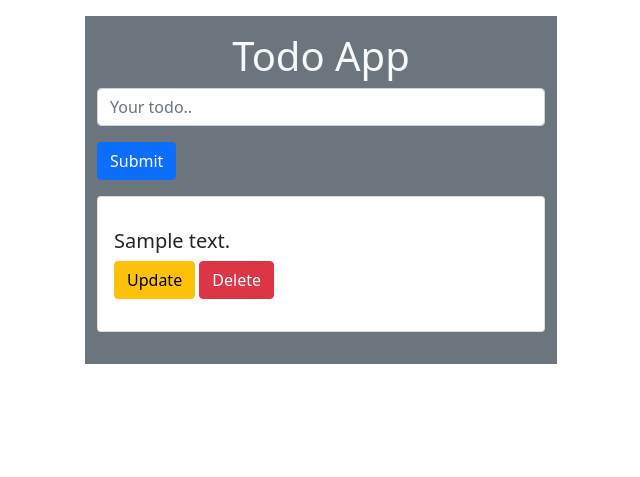
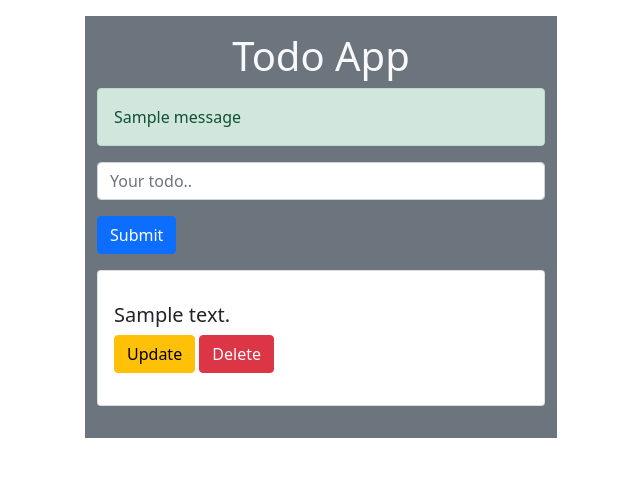
Before and after one commit to Fruscoqq/flask_todo, a Flask app: page / in a window 1280 px wide. Shown: the top 477 px of the page, without its empty margins (319-959 px from the left). Run offline with Flask 2, Linux system fonts and the light colour scheme; tables that the repository leaves empty hold one stand-in row (values such as "Sample post"); one stand-in notice (Sample message) is shown.

Commit message:
added alert to /add

```diff
--- a/application/__init__.py
+++ b/application/__init__.py
@@ -3,6 +3,7 @@ from flask_sqlalchemy import SQLAlchemy
 import os
 
 app = Flask(__name__)
+app.secret_key = b'_5#y2L"F4Q8z\n\xec]/'
 
 app.config['SQLALCHEMY_DATABASE_URI'] = os.getenv("DATABASE_URI")
 
--- a/application/routes.py
+++ b/application/routes.py
@@ -1,6 +1,6 @@
 from application import app, db
 from application.models import Tasks
-from flask import render_template, redirect, url_for, request
+from flask import render_template, redirect, url_for, request, flash
 
 
 @app.route('/')
@@ -16,6 +16,7 @@ def add():
     new_task = Tasks(description=description)
     db.session.add(new_task)
     db.session.commit()
+    flash("Your item has been added successfully")
     return redirect(url_for("index"))
 
 # Update Route
--- a/application/templates/index.html
+++ b/application/templates/index.html
@@ -15,6 +15,15 @@
         <div class="row justify-content-md-center">
             <div class="col-lg-auto bg-secondary py-3">
                 <h1 class="text-center text-light">Todo App</h1>
+                {% with messages = get_flashed_messages() %}
+                {% if messages %}
+                {% for message in messages %}
+                <div class="alert alert-success" role="alert">
+                    {{message}}
+                </div>
+                {% endfor %}
+                {% endif %}
+                {% endwith %}
                 <form action="/add" method="POST">
                     <div class="mb-3">
                         <!-- <label for="description" class="form-label lead">Title</label> -->
```
